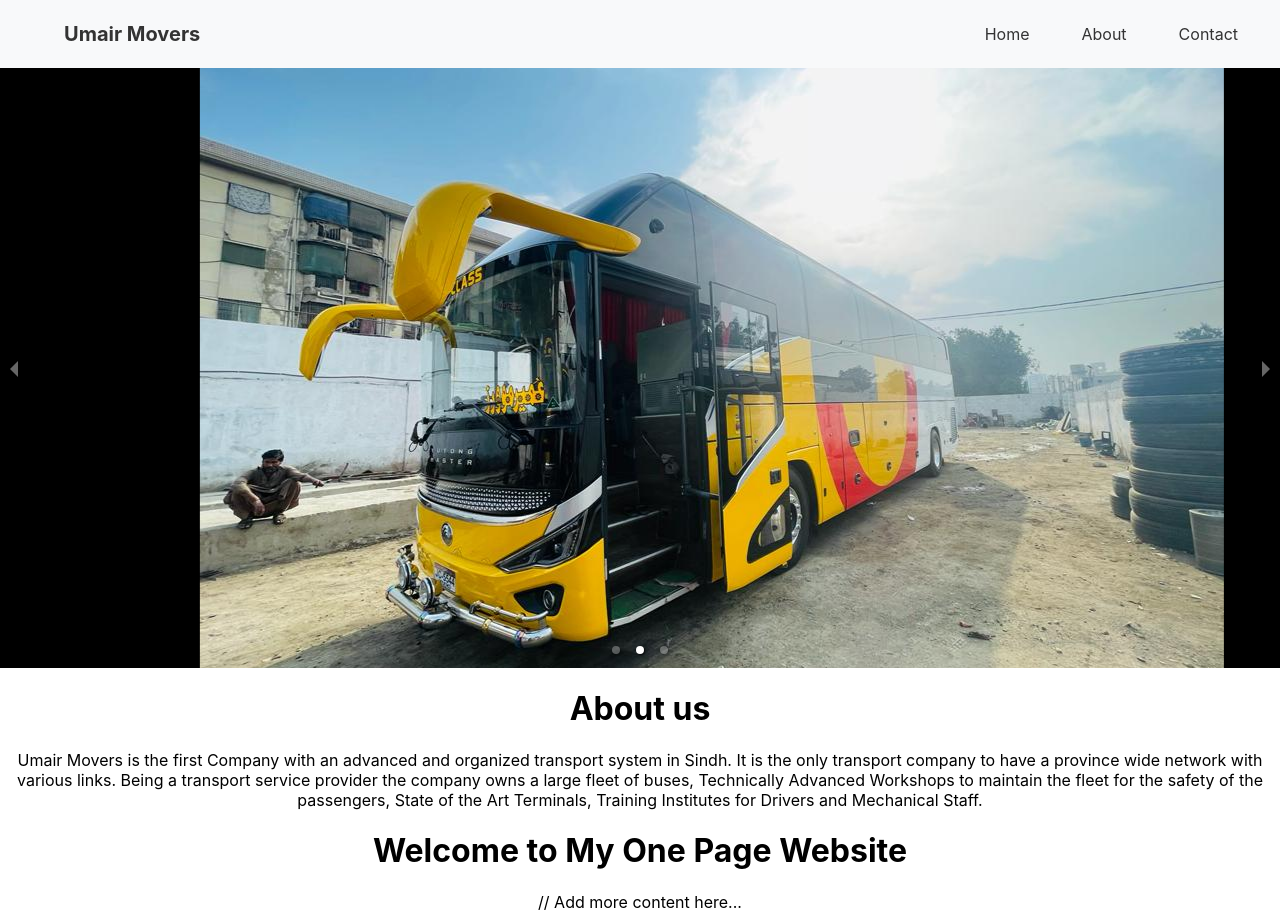
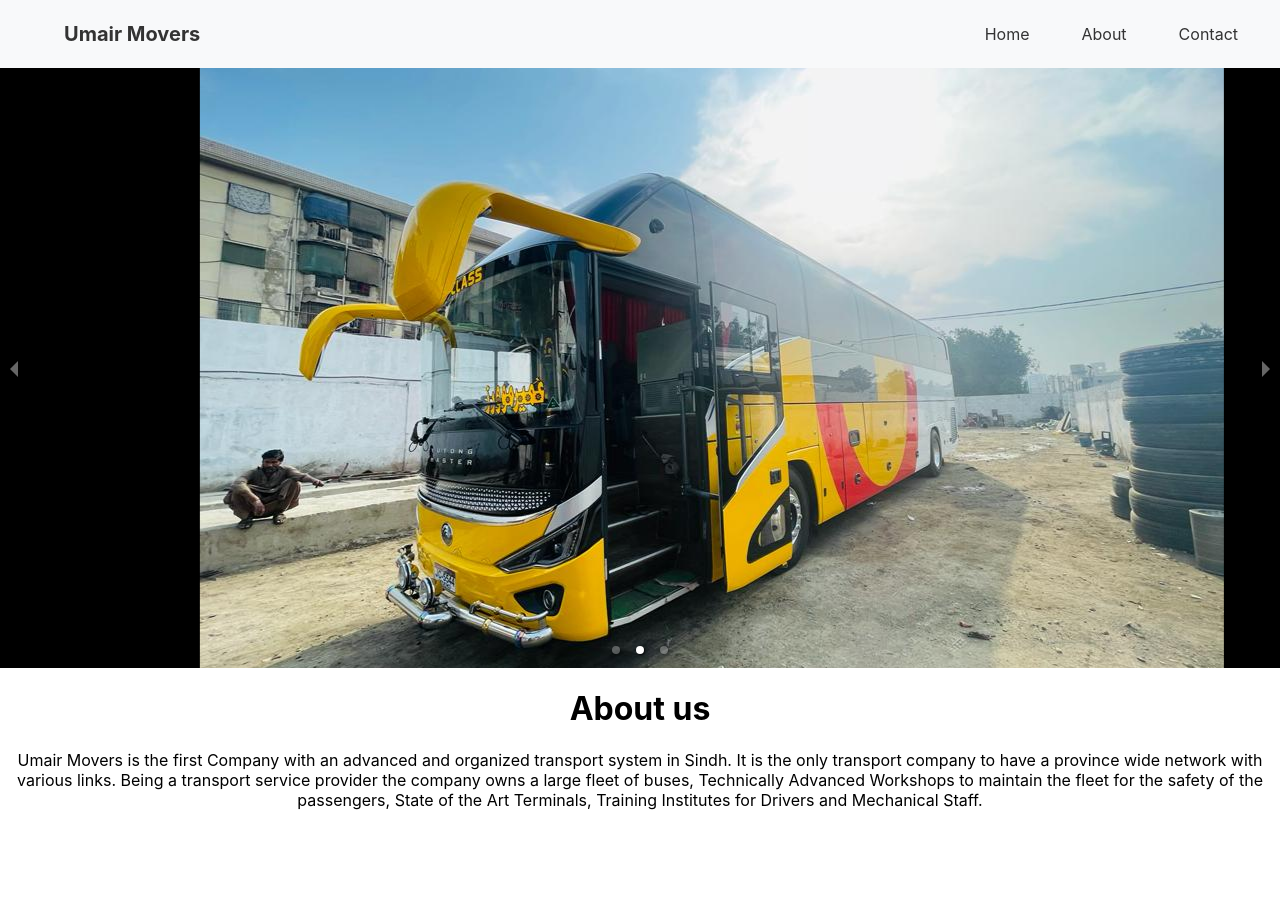
Before and after one commit to iamhasnain/umairmovers, a React (Create React App) app: page / in a window 1280 px wide. After the commit the page ends 810 px from the top, so only its background shows below. Built offline with nearby package versions, Linux system fonts and the light colour scheme.

Commit message:
comit code

```diff
--- /dev/null
+++ b/database.rules.json
@@ -0,0 +1,6 @@
+{
+  "rules": {
+    ".read": "auth != null",
+    ".write": "auth != null"
+  }
+}
--- a/src/components/Contact/Contact.js
+++ b/src/components/Contact/Contact.js
@@ -4,8 +4,8 @@
 const Contact = () => {
   return (
     <div id="contact" className="contact-section">
-      <h1>Welcome to My One Page Website</h1>
-      // Add more content here...
+      {/* <h1>Welcome to My One Page Website</h1> */}
+
     </div>
   );
 };
```
Also changed, not shown: firebase.json (added), 1 other file (tests, documents, lock files or other folders).
